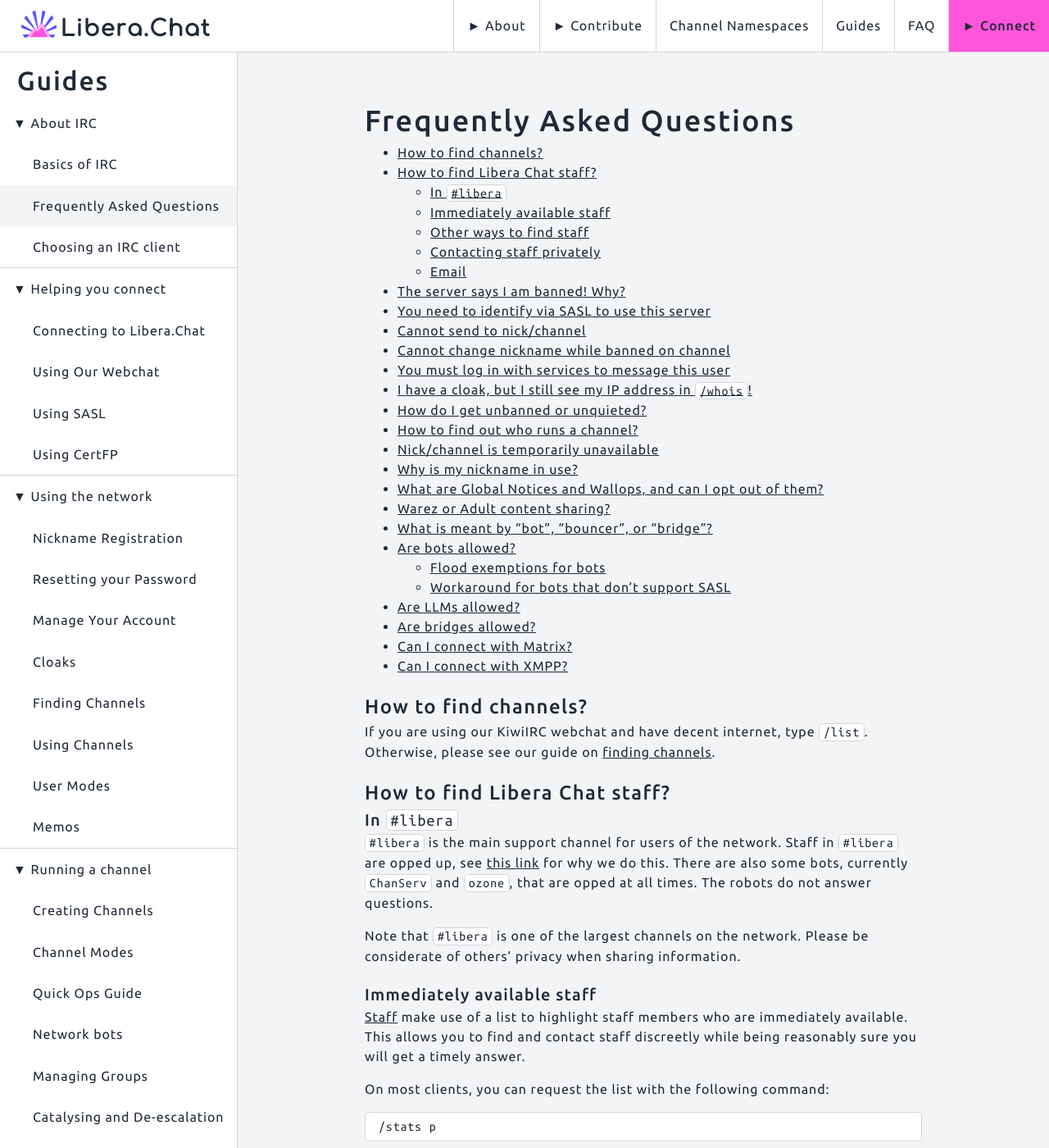
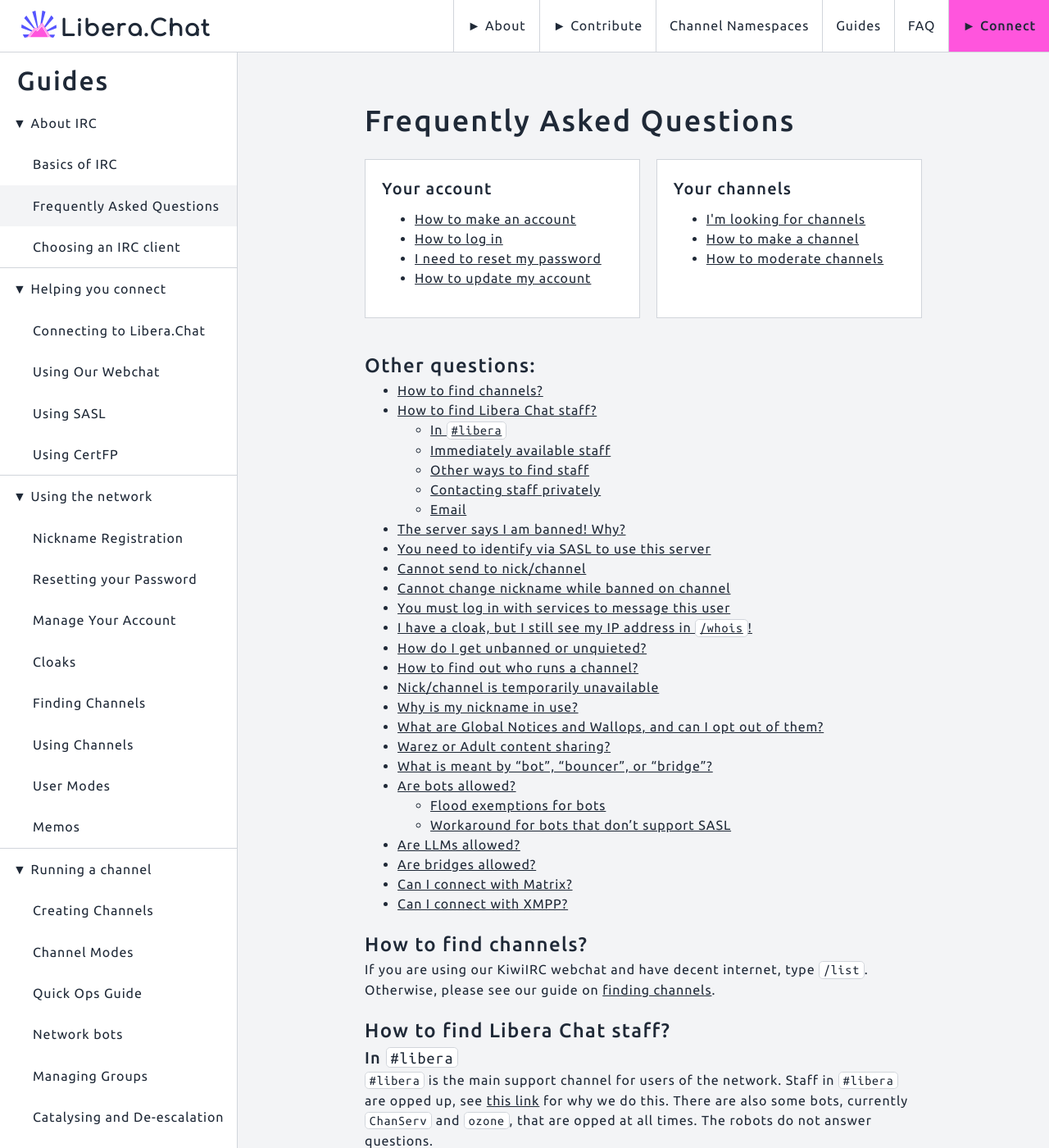
Before and after one commit to Libera-Chat/libera-chat.github.io, a Jekyll site: the page built from content/_guides/faq.md, in a window 1280 px wide and 1400 px high. Shown: the whole window at 82% size. Built offline with Jekyll 4.4.1, drawn with Linux system fonts in a browser that asks for light colours.

Commit message:
Add quick link cards for the faq page

```diff
--- /dev/null
+++ b/_data/faqcards.yml
@@ -0,0 +1,18 @@
+- title: Your account
+  suggest:
+    - title: How to make an account
+      guide: /guides/registration
+    - title: How to log in
+      guide: /guides/registration#logging-in
+    - title: I need to reset my password
+      guide: /guides/sendpass
+    - title: How to update my account
+      guide: /guides/account
+- title: Your channels
+  suggest:
+    - title: I'm looking for channels
+      guide: /guides/findingchannels
+    - title: How to make a channel
+      guide: /guides/creatingchannels
+    - title: How to moderate channels
+      guide: /guides/quickops
--- a/_includes/inline-style.css
+++ b/_includes/inline-style.css
@@ -396,3 +396,24 @@
     display: initial;
   }
 }
+
+.cards {
+  display: grid;
+  grid-template-columns: auto auto;
+  padding: 20px 0;
+  gap: 20px;
+}
+
+.card {
+  background-color: var(--c-bg-secondary);
+  border: 1px solid var(--c-border);
+  padding: 20px;
+}
+
+.card h3 {
+  margin-top: 0 !important;
+}
+
+.card ul {
+  padding-top: 10px;
+}
--- a/_layouts/guides.html
+++ b/_layouts/guides.html
@@ -10,6 +10,25 @@
     {% if page.title %}
     <h1>{{ page.title }}</h1>
     {% endif %}
+
+    {% if page.slug == "faq" %}
+      <div class="cards">
+      {% assign cards = site.data.faqcards %}
+      {% for card in cards %}
+        <div class="card">
+          <h3>{{ card.title }}</h3>
+          <ul>
+          {% for suggest in card.suggest %}
+          <li><a href="{{ suggest.guide }}">{{ suggest.title }}</a></li>
+          {% endfor %}
+          </ul>
+        </div>
+      {% endfor %}
+      </div>
+
+      <h2>Other questions:</h2>
+    {% endif %}
+
     {{ content }}
 
     {% if page.credits %}
```
